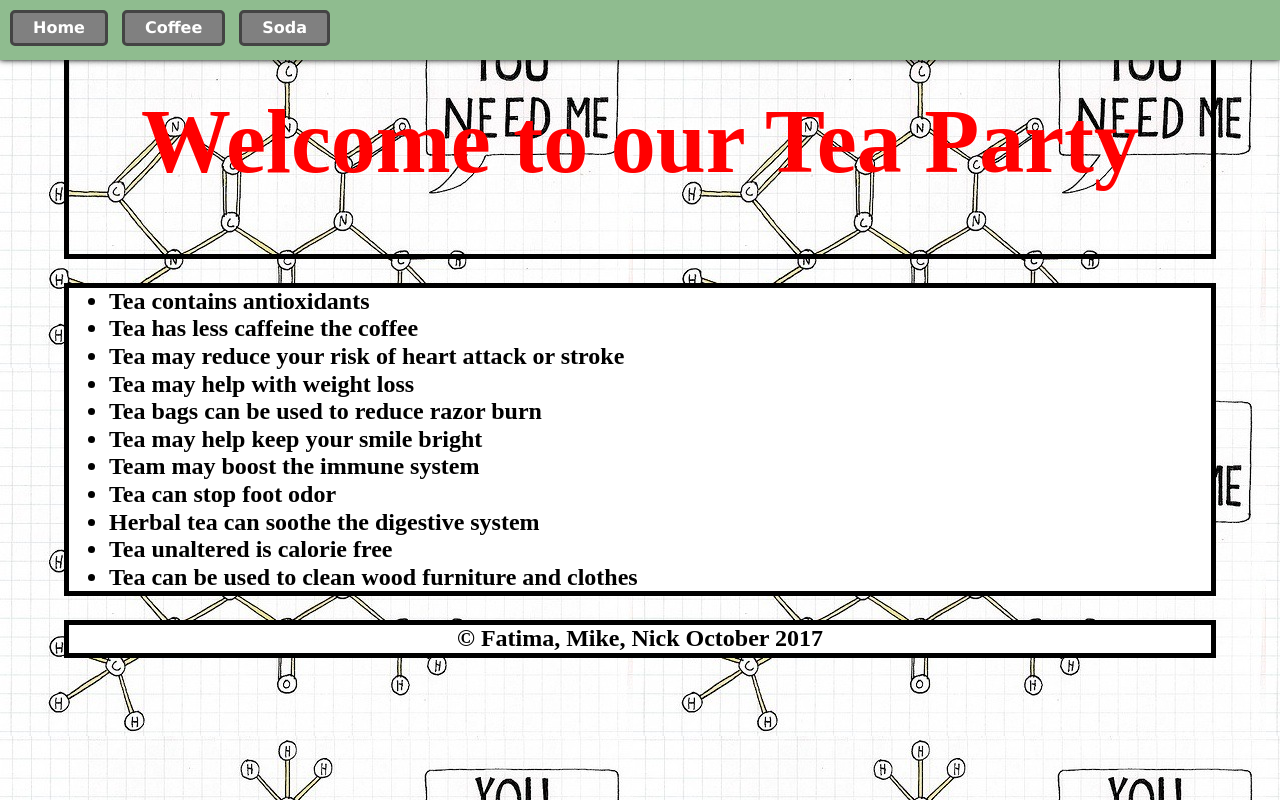
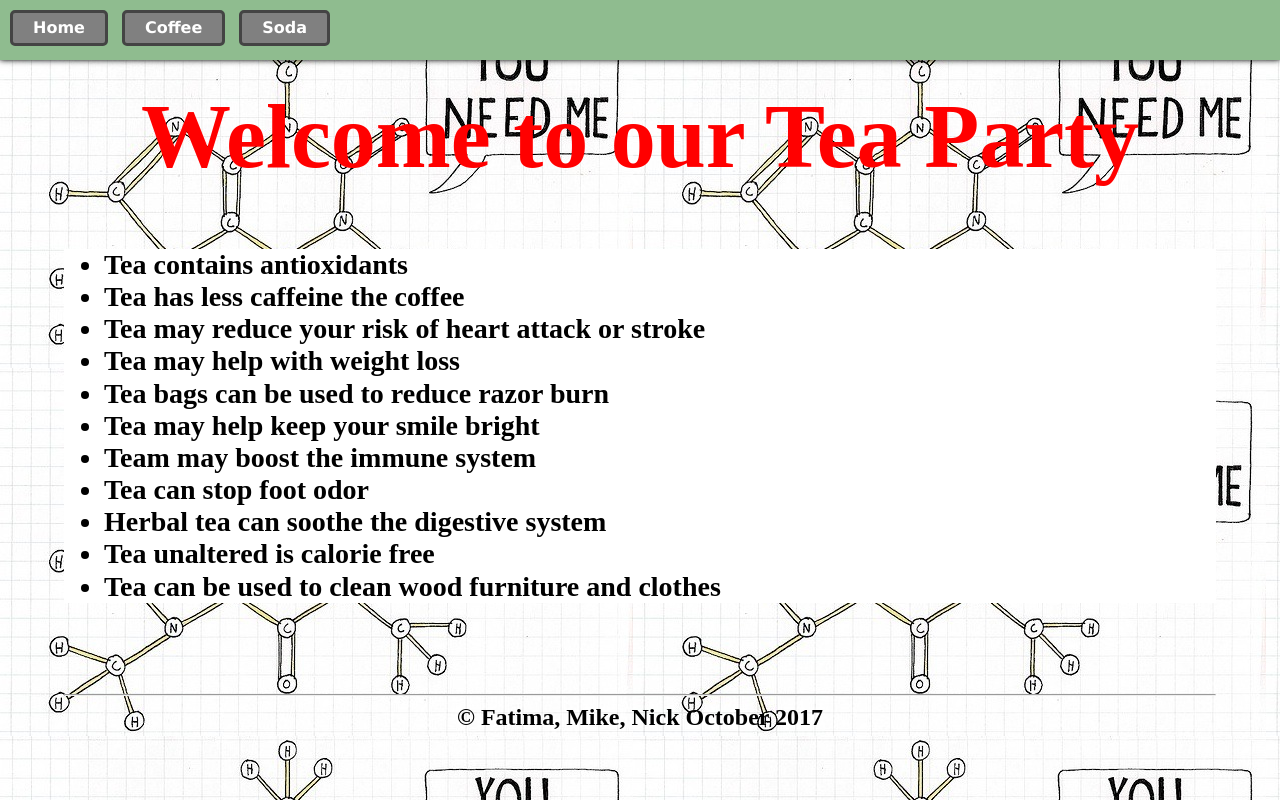
Before and after one commit to Nickmazer18/Caffeine, a plain HTML site: page public/tea.html in a window 1280 px wide. Drawn offline with nearby package versions, Linux system fonts and the light colour scheme.

Commit message:
tea footer changes

```diff
--- a/public/tea.html
+++ b/public/tea.html
@@ -15,16 +15,17 @@
 
     }
     ul.tea-paragraph{
-      border: 5px solid black;
+
       max-width: 100%;
       align-self: center;
       background: white;
-      font-size: 24px;
+      font-size: 28px;
+      color: black;
     }
 
     .bodyheading{
       color: red;
-      border: 5px solid black;
+
       max-width: 100%;
       align-self: center;
       background: ;
@@ -32,10 +33,10 @@
     }
 
     .foottext{
-      border: 5px solid black;
+
       max-width: 100%;
       align-self: center;
-      background: white;
+      background: ;
       font-size: 24px;
     }
   </style>
@@ -103,12 +104,16 @@
           </li>
 
         </ul>
-  </p>
 
 
 
 
   </article>
+
+<br>
+<br>
+<br>
+  <hr>
 
   <div class="foottext">
     <footer>
```
